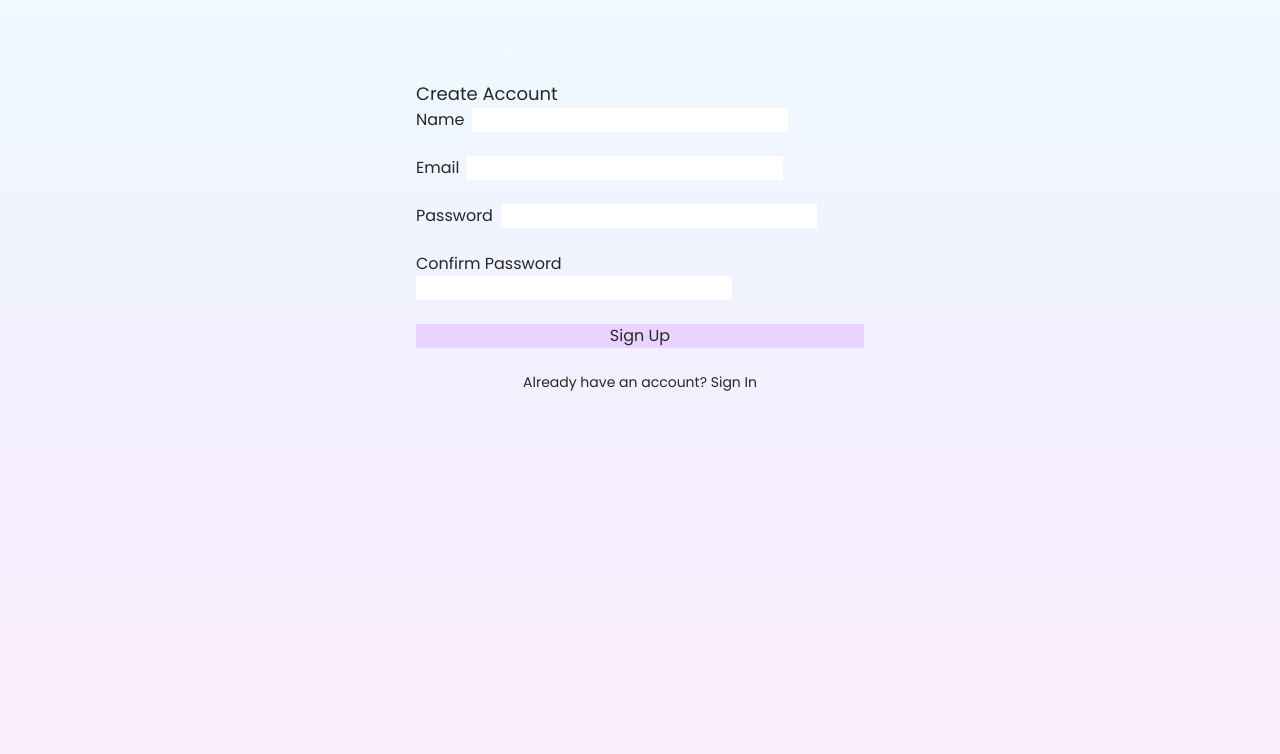
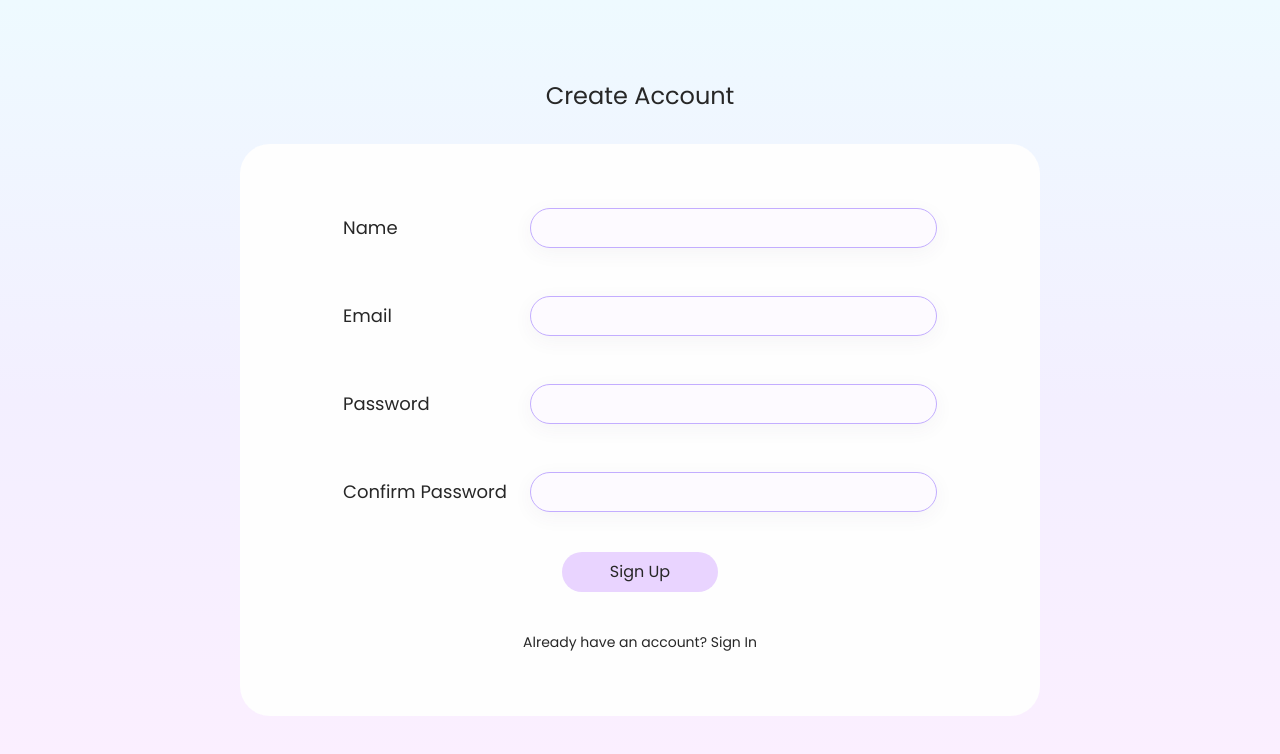
Before and after one commit to ippotheboxer/reflecty-app, a Next.js app: page /sign-up in a window 1280 px wide. Shown: the top 754 px of the page. Built offline with nearby package versions, Linux system fonts and the light colour scheme; no server answers.

Commit message:
Improve styling of sign up and sign in form

```diff
--- a/app/(auth)/layout.tsx
+++ b/app/(auth)/layout.tsx
@@ -1,6 +1,6 @@
 const AuthLayout = ({ children }: Readonly<{ children: React.ReactNode }>) => {
   return (
-    <div className='flex-center w-full min-h-screen text-[#272727] bg-white [background:linear-gradient(180deg,rgba(238,250,255,1)_0%,rgba(243,239,255,1)_50%,rgba(252,239,255,1)_100%)]'>
+    <div className='flex flex-col items-center w-full min-h-screen text-[#272727] bg-white [background:linear-gradient(180deg,rgba(238,250,255,1)_0%,rgba(243,239,255,1)_50%,rgba(252,239,255,1)_100%)]'>
       <section className='p-20'>
         {children}
       </section>
--- a/app/(auth)/sign-in/CredentialsSignInForm.tsx
+++ b/app/(auth)/sign-in/CredentialsSignInForm.tsx
@@ -5,6 +5,9 @@ import React from 'react';
 import { useActionState } from 'react';
 import { useFormStatus } from 'react-dom';
 import { signInWithCredentials } from '@/lib/actions/user.actions';
+import CredentialsForm from '@/components/UI/CredentialsForm';
+import SubmitButton from '@/components/UI/SubmitButton';
+import UserInput from '@/components/UI/UserInput';
 
 const CredentialsSignInForm = () => {
   const [data, action] = useActionState(signInWithCredentials,
@@ -16,39 +19,33 @@ const CredentialsSignInForm = () => {
     const { pending } = useFormStatus();
 
     return (
-      <button disabled={pending} className='w-full bg-purple-200'>
+      <SubmitButton disabled={pending}>
         {pending ? 'Signing in...' : 'Sign in'}
-      </button>
+      </SubmitButton>
     )
   }
   return (
-    <form action={action}>
-      <div className='space-y-6'>
-        <div>
-          <label htmlFor='email' className='mr-2'>Email</label>
-          <input
+    <CredentialsForm action={action}>
+      <div className='md:space-y-12 space-y-8'>
+        <UserInput
           name='email'
-            id='email'
+          label='Email'
           type='email'
           required
           autoComplete='email'
-            className='bg-white'
+          defaultValue=''
+        />
+        <UserInput
+          name='password'
+          label='Password'
+          type='password'
+          required
+          autoComplete='password'
           defaultValue=''
         />
       </div>
-        <div>
-          <label htmlFor='password' className='mr-2'>Password</label>
-          <input
-            name='password'
-            id='password'
-            type='password'
-            required
-            autoComplete='password'
-            className='bg-white'
-            defaultValue=''
-          />
-        </div>
-        <div>
+
+      <div className='self-center mt-8 mb-8'>
         <SignInButton />
       </div>
 
@@ -57,12 +54,13 @@ const CredentialsSignInForm = () => {
           {data.message}
         </div>
       )}
+
       <div className="text-sm text-center text-muted-foreground">
         Don&apos;t have an account? {' '}
-          <Link href='/sign-up'>Sign Up</Link>
+        <Link href='/sign-up' className='hover:text-purple-300 transition ease-in-out duration-200'>Sign Up</Link>
       </div>
-      </div>
-    </form>
+
+    </CredentialsForm>
   );
 }
 
--- a/app/(auth)/sign-in/page.tsx
+++ b/app/(auth)/sign-in/page.tsx
@@ -17,8 +17,8 @@ const SignInPage = async () => {
   }
 
   return (
-    <div className='w-full max-w-md mx-auto'>
-      <h1 className='text-lg'>Sign in</h1>
+    <div className='flex flex-col items-center'>
+      <h1 className='text-2xl mb-8'>Sign In</h1>
       <CredentialsSignInForm />
     </div>
   );
--- a/app/(auth)/sign-up/SignUpForm.tsx
+++ b/app/(auth)/sign-up/SignUpForm.tsx
@@ -5,6 +5,9 @@ import React from 'react';
 import { useActionState } from 'react';
 import { useFormStatus } from 'react-dom';
 import { signUpUser } from '@/lib/actions/user.actions';
+import SubmitButton from '@/components/UI/SubmitButton';
+import UserInput from '@/components/UI/UserInput';
+import CredentialsForm from '@/components/UI/CredentialsForm';
 
 const CredentialsSignUpForm = () => {
   const [data, action] = useActionState(signUpUser,
@@ -16,63 +19,49 @@ const CredentialsSignUpForm = () => {
     const { pending } = useFormStatus();
 
     return (
-      <button disabled={pending} className='w-full bg-purple-200'>
+      <SubmitButton disabled={pending} >
         {pending ? 'Creating account...' : 'Sign Up'}
-      </button>
+      </SubmitButton>
     )
   }
   return (
-    <form action={action}>
-      <div className='space-y-6'>
-        <div>
-          <label htmlFor='name' className='mr-2'>Name</label>
-          <input
+    <CredentialsForm action={action}>
+      <div className='md:space-y-12 space-y-8'>
+        <UserInput
+          label='Name'
           name='name'
-            id='name'
           type='text'
           required
           autoComplete='name'
-            className='bg-white'
+          defaultValue=''
+        />
+        <UserInput
+          name='email'
+          label='Email'
+          type='email'
+          required
+          autoComplete='email'
+          defaultValue=''
+        />
+        <UserInput
+          name='password'
+          type='password'
+          required
+          autoComplete='password'
+          defaultValue=''
+          label='Password'
+        />
+        <UserInput
+          name='confirmPassword'
+          label='Confirm Password'
+          type='password'
+          required
+          autoComplete='confirmPassword'
           defaultValue=''
         />
       </div>
-        <div>
-          <label htmlFor='email' className='mr-2'>Email</label>
-          <input
-            name='email'
-            id='email'
-            type='email'
-            required
-            autoComplete='email'
-            className='bg-white'
-            defaultValue=''
-          />
-        </div>
-        <div>
-          <label htmlFor='password' className='mr-2'>Password</label>
-          <input
-            name='password'
-            id='password'
-            type='password'
-            required
-            autoComplete='password'
-            className='bg-white'
-            defaultValue=''
-          />
-        </div>
-        <div>
-          <label htmlFor='confirmPassword' className='mr-2'>Confirm Password</label>
-          <input
-            name='confirmPassword'
-            id='confirmPassword'
-            type='password'
-            required
-            autoComplete='confirmPassword'
-            className='bg-white'
-            defaultValue=''
-          />
-        </div>
-        <div>
+
+      <div className='self-center mt-8 mb-8'>
         <SignUpButton />
       </div>
 
@@ -81,12 +70,12 @@ const CredentialsSignUpForm = () => {
           {data.message}
         </div>
       )}
+
       <div className="text-sm text-center text-muted-foreground">
         Already have an account? {' '}
-          <Link href='/sign-in'>Sign In</Link>
+        <Link href='/sign-in' className='hover:text-purple-300 transition ease-in-out duration-200'>Sign In</Link>
       </div>
-      </div>
-    </form>
+    </CredentialsForm>
   );
 }
 
--- a/app/(auth)/sign-up/page.tsx
+++ b/app/(auth)/sign-up/page.tsx
@@ -17,8 +17,8 @@ const SignUpPage = async () => {
   }
 
   return (
-    <div className='w-full max-w-md mx-auto'>
-      <h1 className='text-lg'>Create Account</h1>
+    <div className='flex flex-col items-center'>
+      <h1 className='text-2xl mb-8'>Create Account</h1>
       <CredentialsSignUpForm />
     </div>
   );
--- a/app/globals.css
+++ b/app/globals.css
@@ -13,6 +13,10 @@
   --font-headings: var(--font-poppins);
 }
 
+@theme {
+  --general-shading: 0px 5px 20px 0px rgba(80, 66, 103, 0.1);
+}
+
 body {
   background: var(--background);
   color: var(--foreground);
--- /dev/null
+++ b/components/UI/CredentialsForm.tsx
@@ -0,0 +1,18 @@
+import React from 'react';
+
+interface CredentialsFormProps {
+  action: (payload: FormData) => void;
+  children: React.ReactNode;
+}
+
+const CredentialsForm: React.FC<CredentialsFormProps> = ({ action, children }) => {
+  return (
+    <form action={action}>
+      <div className='space-y-2 flex flex-col items-center justify-center lg:w-[800px] md:w-[600px] sm:w-[400px] w-[300px] bg-[#FEFEFE] p-8 md:py-16 rounded-[30px] shadow-general-shading'>
+        {children}
+      </div>
+    </form>
+  );
+}
+
+export default CredentialsForm;
--- /dev/null
+++ b/components/UI/SubmitButton.tsx
@@ -0,0 +1,16 @@
+import React from 'react';
+
+interface SubmitButtonProps {
+  children: React.ReactNode;
+  disabled?: boolean;
+}
+
+const SubmitButton: React.FC<SubmitButtonProps> = ({ children, disabled }) => {
+  return (
+    <button disabled={disabled} className='bg-purple-200 rounded-full px-12 md:py-2 py-1 hover:cursor-pointer hover:bg-purple-300 transition ease-in-out duration-200'>
+      {children}
+    </button>
+  );
+}
+
+export default SubmitButton;
--- /dev/null
+++ b/components/UI/UserInput.tsx
@@ -0,0 +1,29 @@
+import React from "react";
+
+interface UserInputProps {
+  name: string;
+  type: string;
+  required?: boolean;
+  autoComplete: string;
+  defaultValue: string;
+  label: string;
+}
+
+const UserInput: React.FC<UserInputProps> = ({ name, type, required, autoComplete, defaultValue, label }) => {
+  return (
+    <div className="flex md:flex-row flex-col md:items-center items-start w-full">
+      <label htmlFor={name} className="md:w-4/12 md:text-lg mb-1 md:mb-0">{label}</label>
+      <input
+        name={name}
+        id={name}
+        type={type}
+        required={required}
+        autoComplete={autoComplete}
+        defaultValue={defaultValue}
+        className="!outline-none w-[250px] md:w-[430px] h-[30px] md:h-[40px] bg-[#fdfaff] rounded-full border border-solid p-2 py-4 border-[#c3adff] focus:border-purple-500 shadow-[0px_5px_20px_#4f42660d]"
+      />
+    </div>
+  );
+};
+
+export default UserInput;
```
Lines whose indentation alone changed are shown as unchanged.
